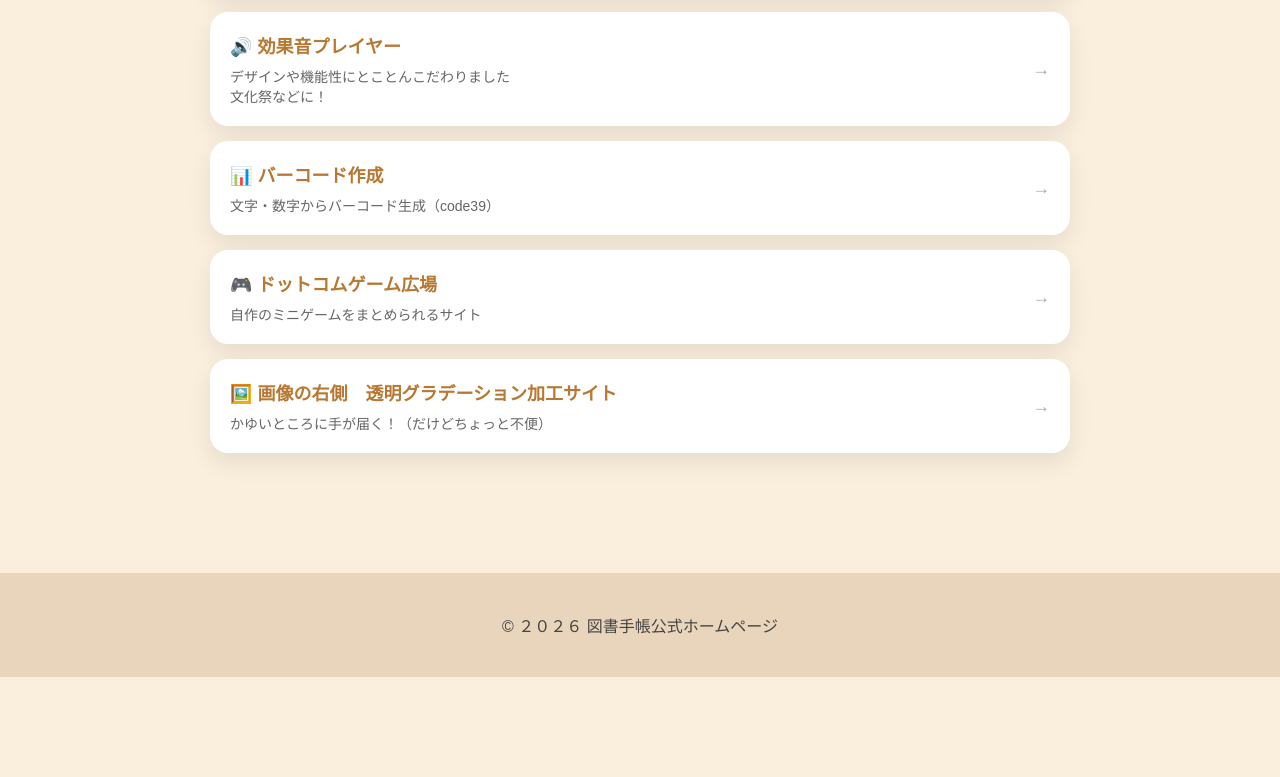
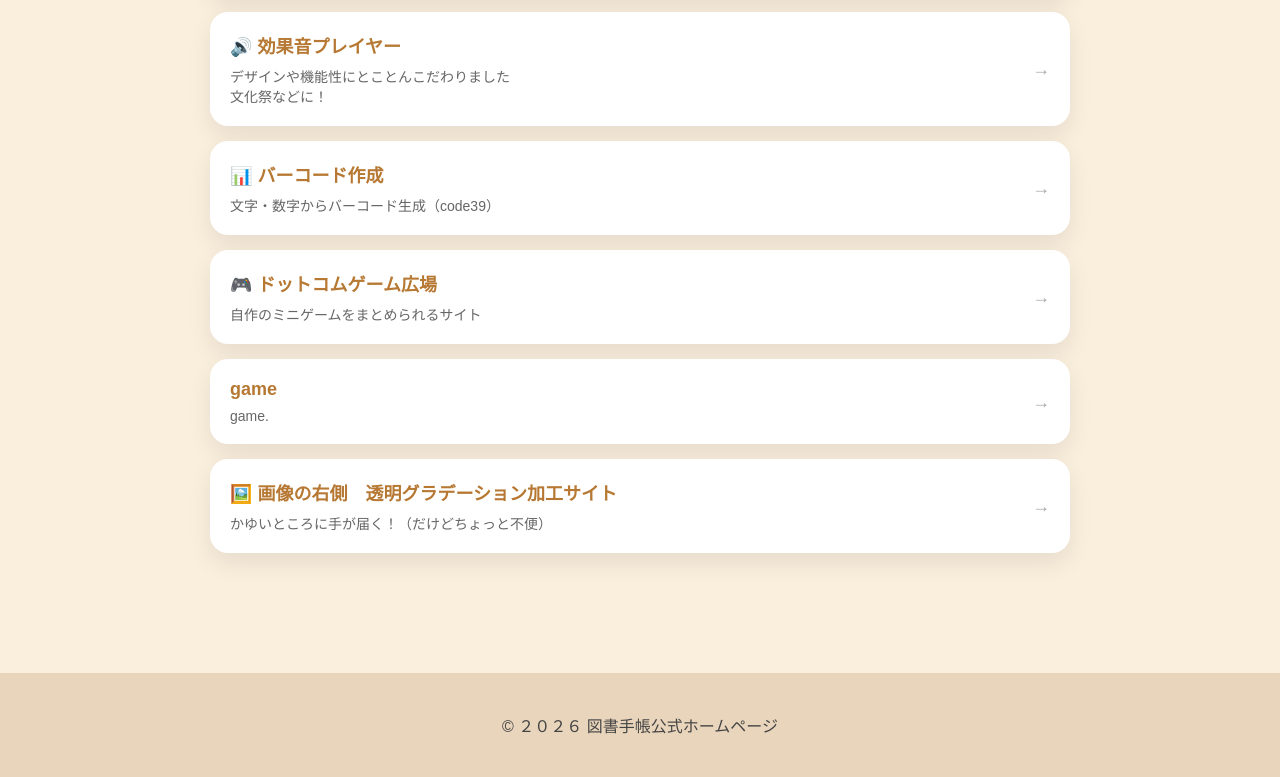
Before and after one commit to HakuoLibrary/Toshotecho, a plain HTML site: page tool.html in a window 1280 px wide. Shown: the part 986-1763 px from the top of the page. Before the commit the page ends 1663 px from the top, so only its background shows below. Drawn offline with Linux system fonts and the light colour scheme.

Commit message:
tool.html

```diff
--- a/tool.html
+++ b/tool.html
@@ -450,6 +450,11 @@ background:transparent;
 <p>自作のミニゲームをまとめられるサイト</p>
 </div>
 
+<div class="tool" onclick="openTool('https://dcgamepark.github.io/tetoteto/')">
+<h3>game</h3>
+<p>game.</p>
+</div>
+
 <div class="tool" onclick="openTool('tomei.html')">
 <h3>🖼️ 画像の右側　透明グラデーション加工サイト</h3>
 <p>かゆいところに手が届く！（だけどちょっと不便）</p>
```
